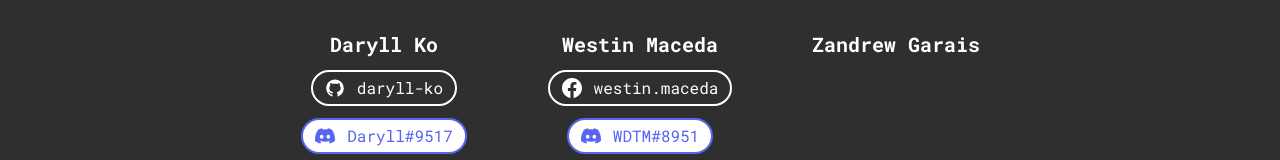
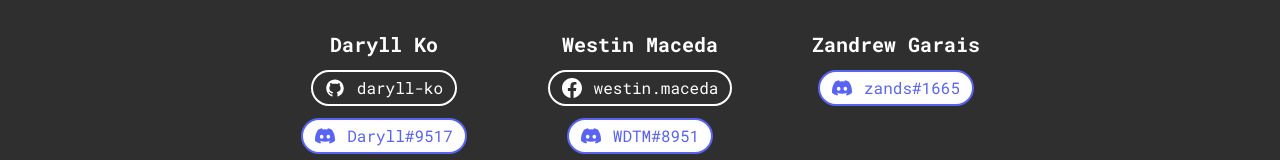
Before and after one commit to daryll-ko/cs132-portfolio, a React (Vite) app: page / in a window 1280 px wide. Shown: the part 4568-4728 px from the top of the page. Built offline with nearby package versions, Linux system fonts and the light colour scheme.

Commit message:
feat: update Discord info

```diff
--- a/src/components/Team.jsx
+++ b/src/components/Team.jsx
@@ -25,8 +25,7 @@ function Team() {
       name: "Zandrew Garais",
       facebook: "",
       twitter: "",
-      github: "",
-      discord: "",
+      discord: "zands#1665",
     },
   ];
   return (
```
